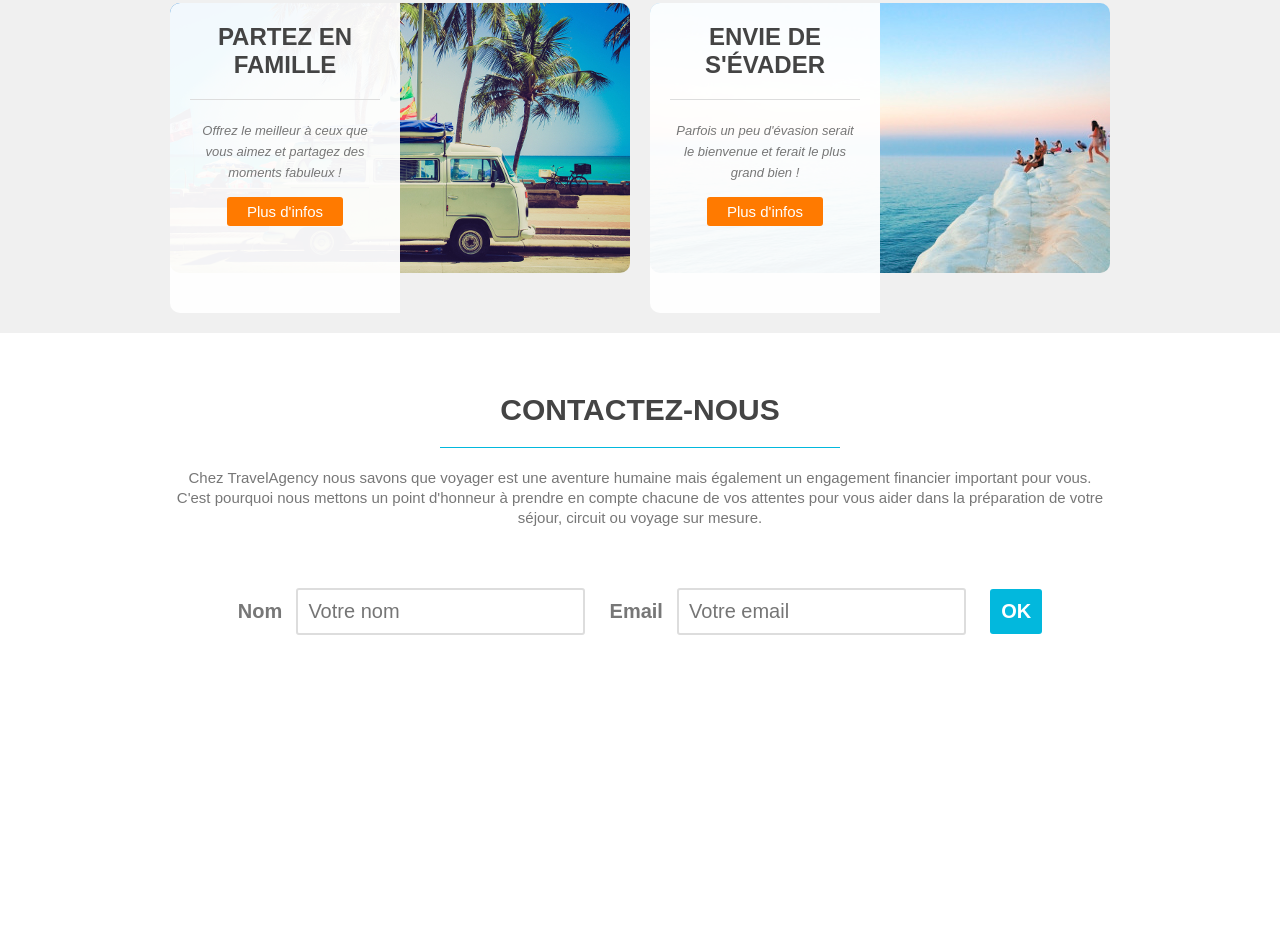
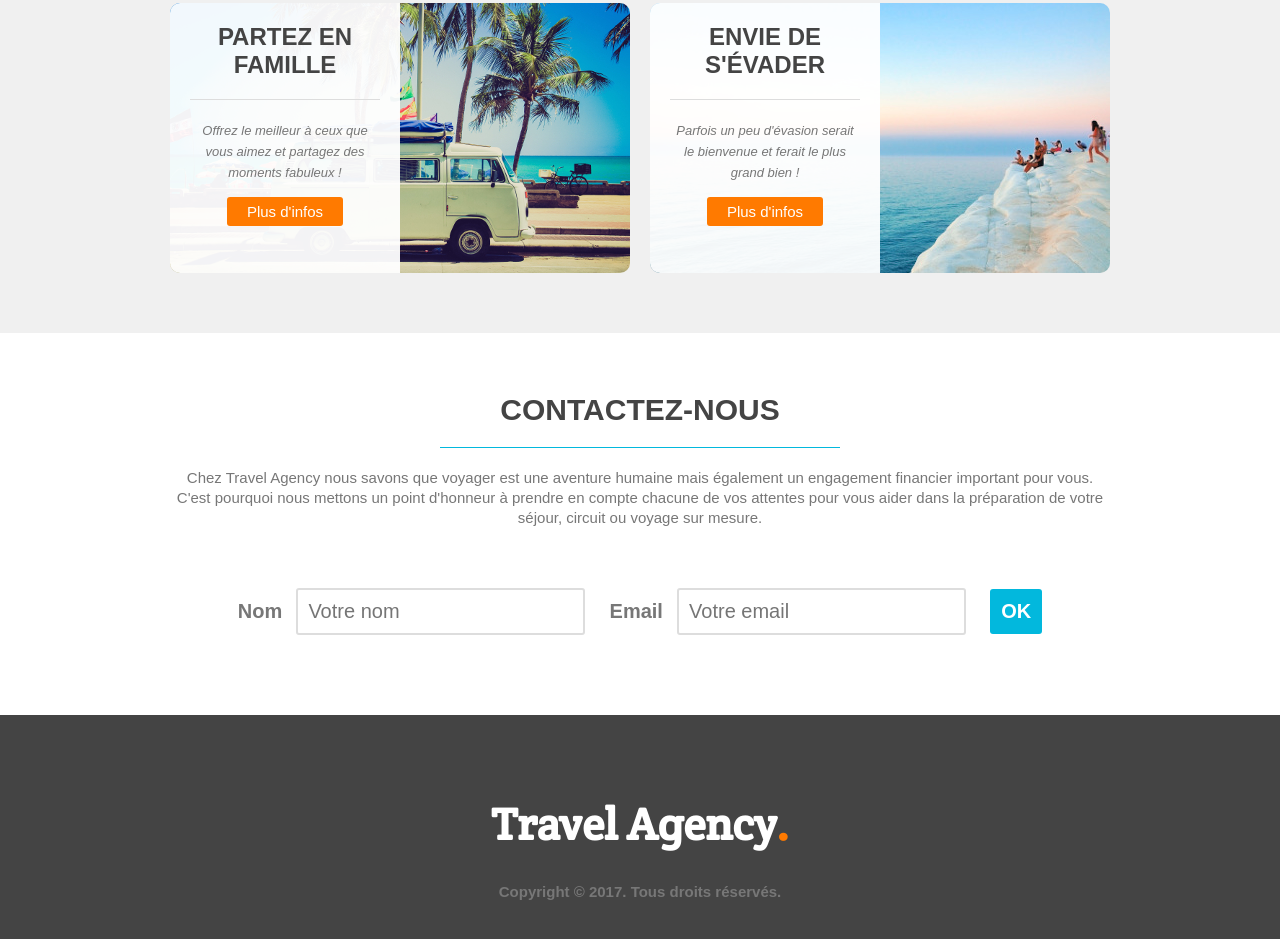
Before and after one commit to Aleixx29/travelAgency, a plain HTML site: page index.html in a window 1280 px wide. Shown: the part 1205-2144 px from the top of the page. Before the commit the page ends 1920 px from the top, so only its background shows below. Drawn offline with Linux system fonts and the light colour scheme.

Commit message:
section footer

```diff
--- a/index.html
+++ b/index.html
@@ -77,7 +77,7 @@
 <section id="contact">
     <div class="wrapper">
         <h3>Contactez-nous</h3>
-        <p>Chez TravelAgency nous savons que voyager est une aventure humaine mais également un engagement financier important
+        <p>Chez Travel Agency nous savons que voyager est une aventure humaine mais également un engagement financier important
             pour vous. C'est pourquoi nous mettons un point d'honneur à prendre en compte chacune de vos attentes pour vous
             aider dans la préparation de votre séjour, circuit ou voyage sur mesure.
         <form>
@@ -91,7 +91,8 @@
 </section>
 
 <footer>
-
+    <h1>Travel Agency<span class="orange">.</span></h1>
+    <div class="copyright">Copyright © 2017. Tous droits réservés.</div>
 </footer>
 </body>
 </html>
--- a/styles.css
+++ b/styles.css
@@ -178,7 +178,7 @@ header nav ul li a{
 
 .overlay{
   background-color: rgba(255,255,255,0.95);
-  height:100%;
+  height:85%;
   width:190px;
   padding: 20px;
   border-radius: 10px 0 0 10px;
@@ -256,3 +256,23 @@ input[type="text"]{
 .button-3:hover{
   background-color: #444;
 }
+
+/* FOOTER */
+
+footer{
+  height: 260px;
+  background-color: #444;
+}
+
+footer h1{
+  color: #fff;
+  text-align: center;
+  padding-top: 80px;
+}
+
+.copyright{
+  text-align: center;
+  font-weight: bold;
+  padding-top: 30px;
+  color: #777;
+}
```
